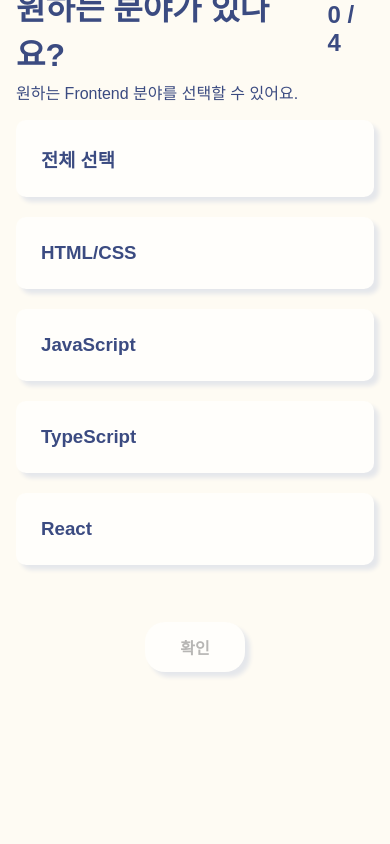
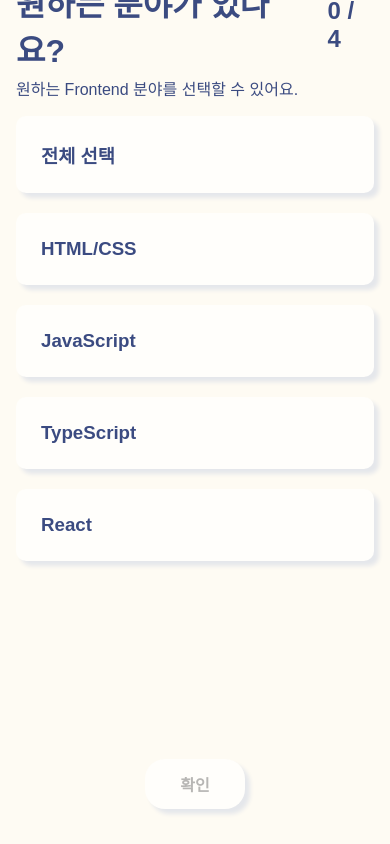
Before and after one commit to dmdeh/job-cracker, a Next.js app: page /selection/topics in a window 390 px wide. Built offline with nearby package versions, Linux system fonts and the light colour scheme.

Commit message:
feat: 피드백 컴포넌트가 보일 때 답변 작성 컴포넌트 숨기기 #49 - dvh 사용 및 스타일링 수정

```diff
--- a/src/app/(routes)/question/question.module.css
+++ b/src/app/(routes)/question/question.module.css
@@ -7,8 +7,7 @@
   justify-content: center;
   align-items: center;
   position: relative;
-  margin: auto 16px 0;
-  z-index: 0;
+  height: 150px;
 }
 
 .answer {
@@ -20,7 +19,6 @@
   box-shadow: 5px 5px 4px var(--color-gray100);
   background: white;
   gap: 10px;
-  position: absolute;
   bottom: 0;
 }
 
--- a/src/app/page.module.css
+++ b/src/app/page.module.css
@@ -1,5 +1,5 @@
 .page {
-  height: 100vh;
+  height: 100dvh;
   display: flex;
   flex-direction: column;
   align-items: center;
--- a/src/components/common/Page/Page.module.css
+++ b/src/components/common/Page/Page.module.css
@@ -1,7 +1,7 @@
 .page {
   display: flex;
   flex-direction: column;
-  height: 100vh;
+  height: 100dvh;
   max-width: 860px;
   margin: 0 auto;
   padding: 50px 0;
@@ -19,7 +19,7 @@
 }
 
 .main {
-  max-height: 500px;
+  height: 80dvh;
   width: 100%;
   max-width: 860px;
   display: flex;
@@ -44,17 +44,13 @@
   }
 
   .top {
-    height: 10vh;
+    height: 10dvh;
     min-height: 70px;
     margin-bottom: 0;
   }
 
-  .main {
-    flex: 1;
-  }
-
   .bottom {
-    height: 10vh;
+    height: 10dvh;
     min-height: 70px;
     margin-top: unset;
   }
```
Also changed, not shown: src/app/(routes)/question/page.tsx (+6 -1 lines), src/components/QuestionFeedbackSwitcher/QuestionFeedbackSwitcher.tsx (+5 -2 lines).
